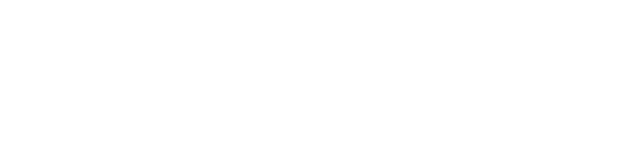
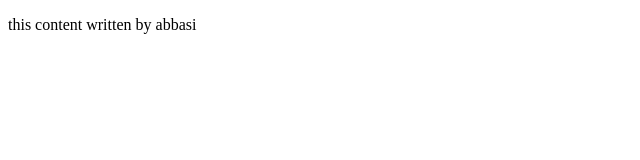
Before and after one commit to mohammadreza-mohamadi/git-tutorial, a plain HTML site: page dashboard.html in a window 1280 px wide. Shown: the whole page, without its empty margins (0-640 px from the left). Drawn offline with Linux system fonts and the light colour scheme.

Commit message:
added paragrapg to dashboard

```diff
--- a/dashboard.html
+++ b/dashboard.html
@@ -6,6 +6,6 @@
     <title>Document</title>
 </head>
 <body>
-
+      <p>this content written by abbasi</p>
 </body>
 </html>
```
